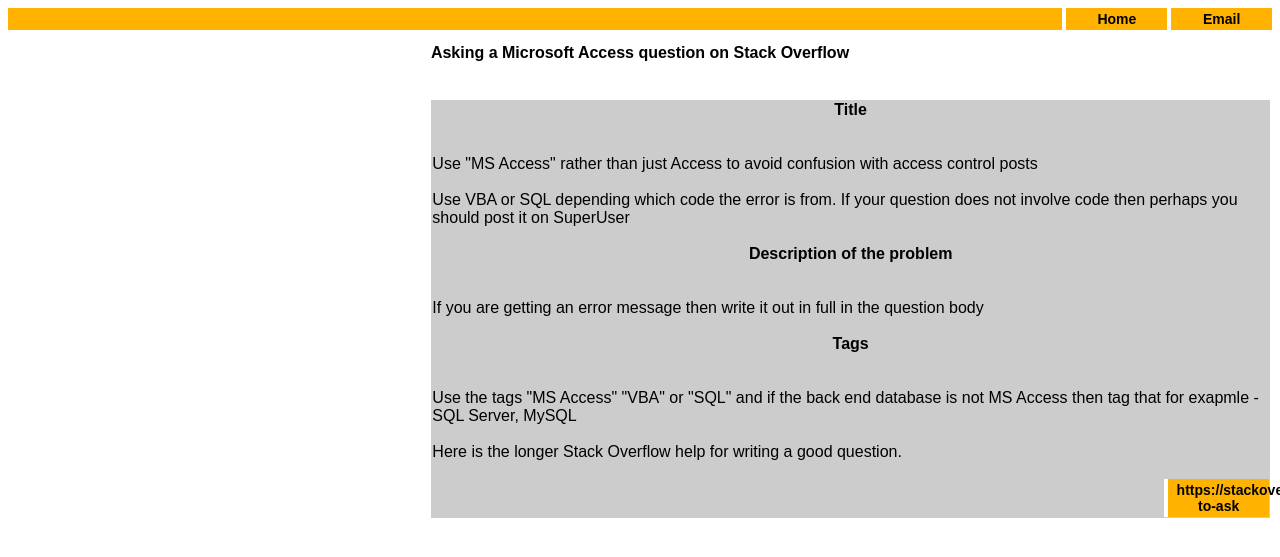
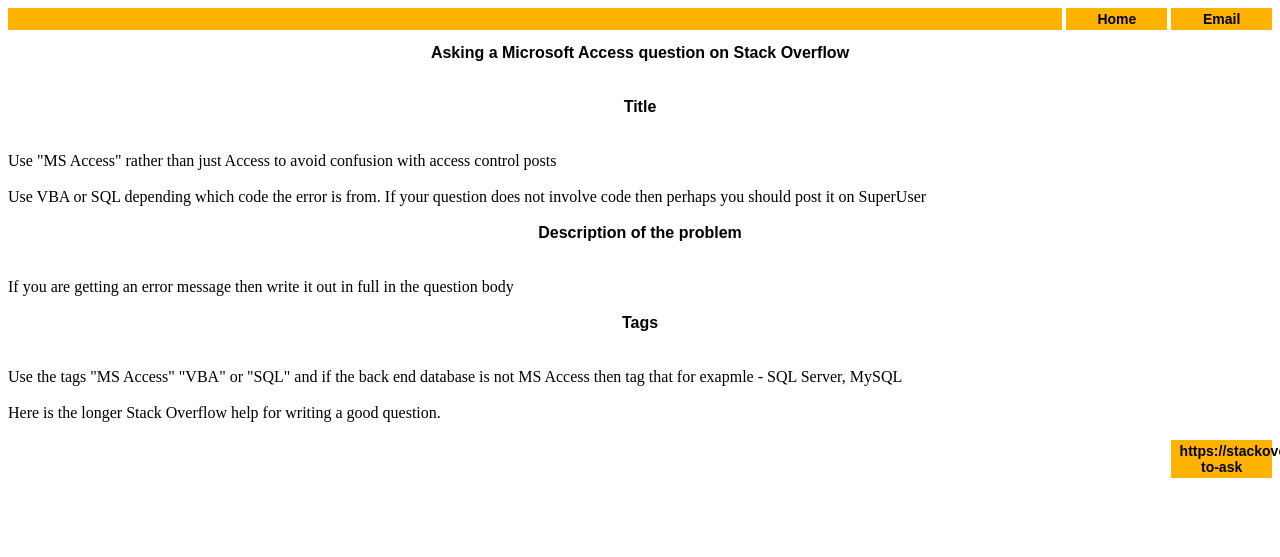
Before and after one commit to DaveTallett26/davetallett26.github.io, a Jekyll site: the page SOQuestion.html, which Jekyll copies as it is, in a window 1280 px wide. Shown: the top 557 px of the page. Built offline with Jekyll 4.4.1, drawn with Linux system fonts in a browser that asks for light colours.

Commit message:
remove table format

```diff
--- a/SOQuestion.html
+++ b/SOQuestion.html
@@ -17,33 +17,20 @@
 </ul>
 <div class="style62"><br/><br/>Asking a Microsoft Access question on Stack Overflow</div>
 <br/><br/>
-<table width=100%>
-<tr><td width=25% align=left valign=top></td>
-<td width=50% valign=top bgcolor="#cccccc">
-<font size=3>
-<font face="arial">
 <div class="style62">Title</div>
 <br/><br/>
-
 Use "MS Access" rather than just Access to avoid confusion with access control posts
 <br/><br/>
-
 Use VBA or SQL depending which code the error is from. If your question does not involve code then perhaps you should post it on SuperUser
 <br/><br/>
-
 <div class="style62">Description of the problem</div>
 <br/><br/>
-
 If you are getting an error message then write it out in full in the question body
 <br/><br/>
-
 <div class="style62">Tags</div>
 <br/><br/>
-
 Use the tags "MS Access" "VBA" or "SQL" and if the back end database is not MS Access then tag that for exapmle - SQL Server, MySQL
 <br/><br/>
-
 Here is the longer Stack Overflow help for writing a good question.
 <br/><br/>
-
 <a class="style2" href="https://stackoverflow.com/help/how-to-ask">https://stackoverflow.com/help/how-to-ask</a>
```
